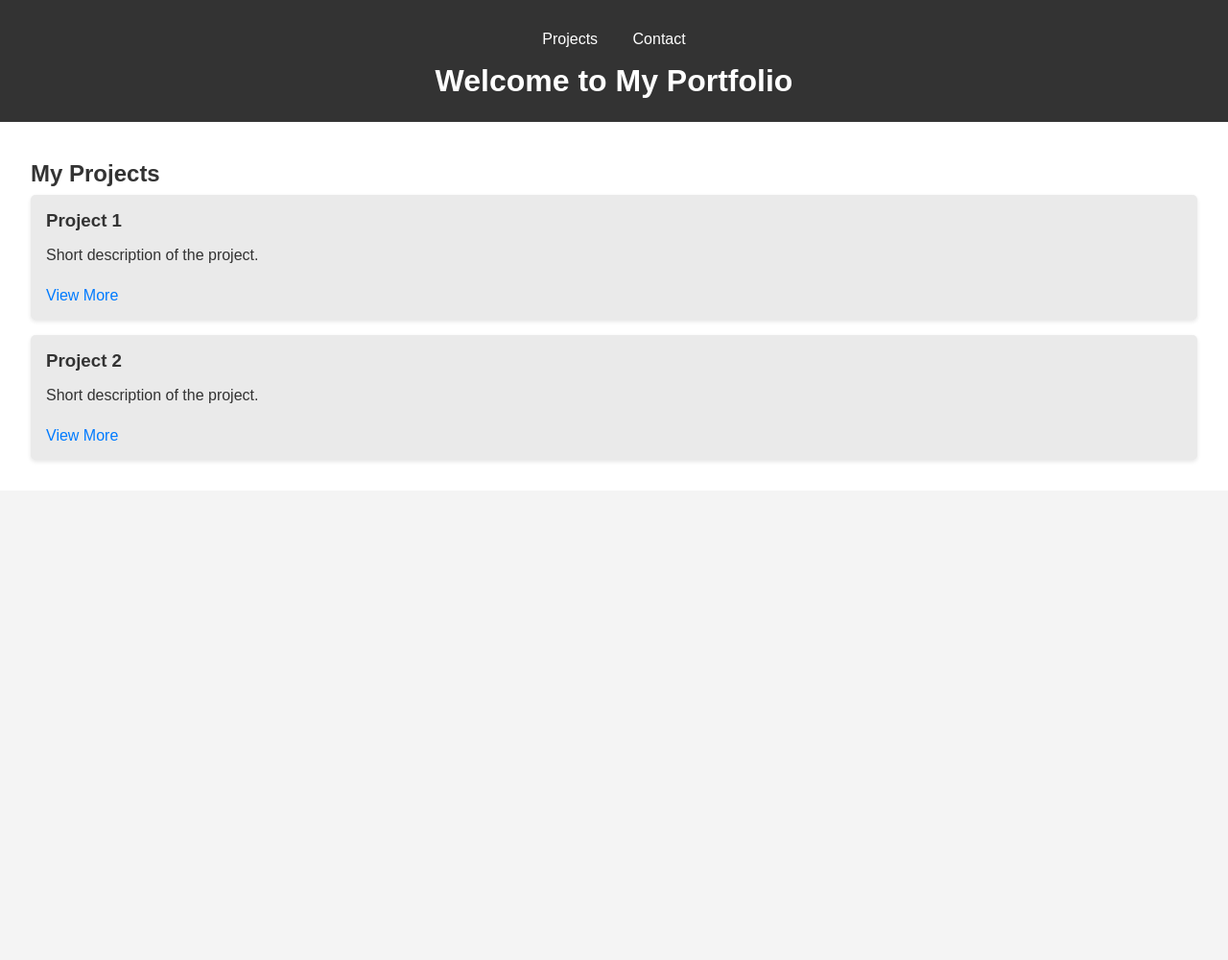
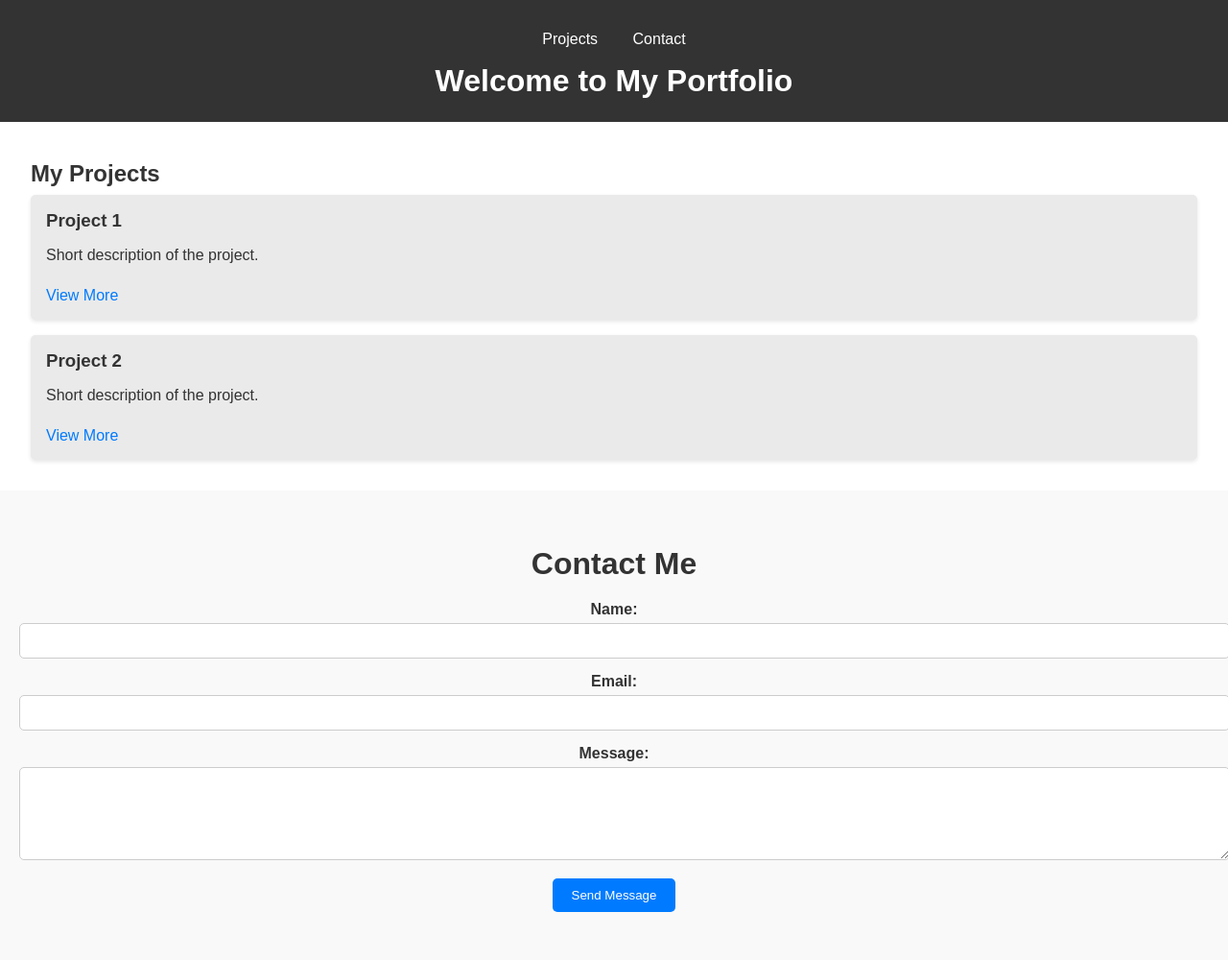
Before and after one commit to Sumonta056/project-build-pro, a plain HTML site: page index.html in a window 1280 px wide. Shown: the whole page at 96% size. Before the commit the page ends 800 px from the top, so only its background shows below. Drawn offline with Linux system fonts and the light colour scheme.

Commit message:
feat: contact section

```diff
--- a/index.html
+++ b/index.html
@@ -31,6 +31,26 @@
         </div>
       </div>
     </section>
+    <!-- ...existing code... -->
+    <section id="contact">
+      <h2>Contact Me</h2>
+      <form action="submit_form.php" method="post">
+        <div class="form-group">
+          <label for="name">Name:</label>
+          <input type="text" id="name" name="name" required />
+        </div>
+        <div class="form-group">
+          <label for="email">Email:</label>
+          <input type="email" id="email" name="email" required />
+        </div>
+        <div class="form-group">
+          <label for="message">Message:</label>
+          <textarea id="message" name="message" rows="5" required></textarea>
+        </div>
+        <button type="submit">Send Message</button>
+      </form>
+    </section>
+    <!-- ...existing code... -->
     <script src="script.js"></script>
   </body>
 </html>
--- a/styles.css
+++ b/styles.css
@@ -28,7 +28,9 @@ body {
   text-decoration: none;
 }
 
-  h1, h2, h3 {
+h1,
+h2,
+h3 {
   margin: 0.5rem 0;
 }
 
@@ -65,3 +67,46 @@ body {
 .project a:hover {
   text-decoration: underline;
 }
+
+/* filepath: c:\Users\sumon\Downloads\project-build-pro\styles.css */
+#contact {
+  background-color: #f9f9f9;
+  padding: 50px 20px;
+  text-align: center;
+}
+
+#contact h2 {
+  margin-bottom: 20px;
+  font-size: 2em;
+}
+
+.form-group {
+  margin-bottom: 15px;
+}
+
+.form-group label {
+  display: block;
+  margin-bottom: 5px;
+  font-weight: bold;
+}
+
+.form-group input,
+.form-group textarea {
+  width: 100%;
+  padding: 10px;
+  border: 1px solid #ccc;
+  border-radius: 5px;
+}
+
+button[type="submit"] {
+  background-color: #007bff;
+  color: white;
+  padding: 10px 20px;
+  border: none;
+  border-radius: 5px;
+  cursor: pointer;
+}
+
+button[type="submit"]:hover {
+  background-color: #0056b3;
+}
```
Lines whose indentation alone changed are shown as unchanged.
